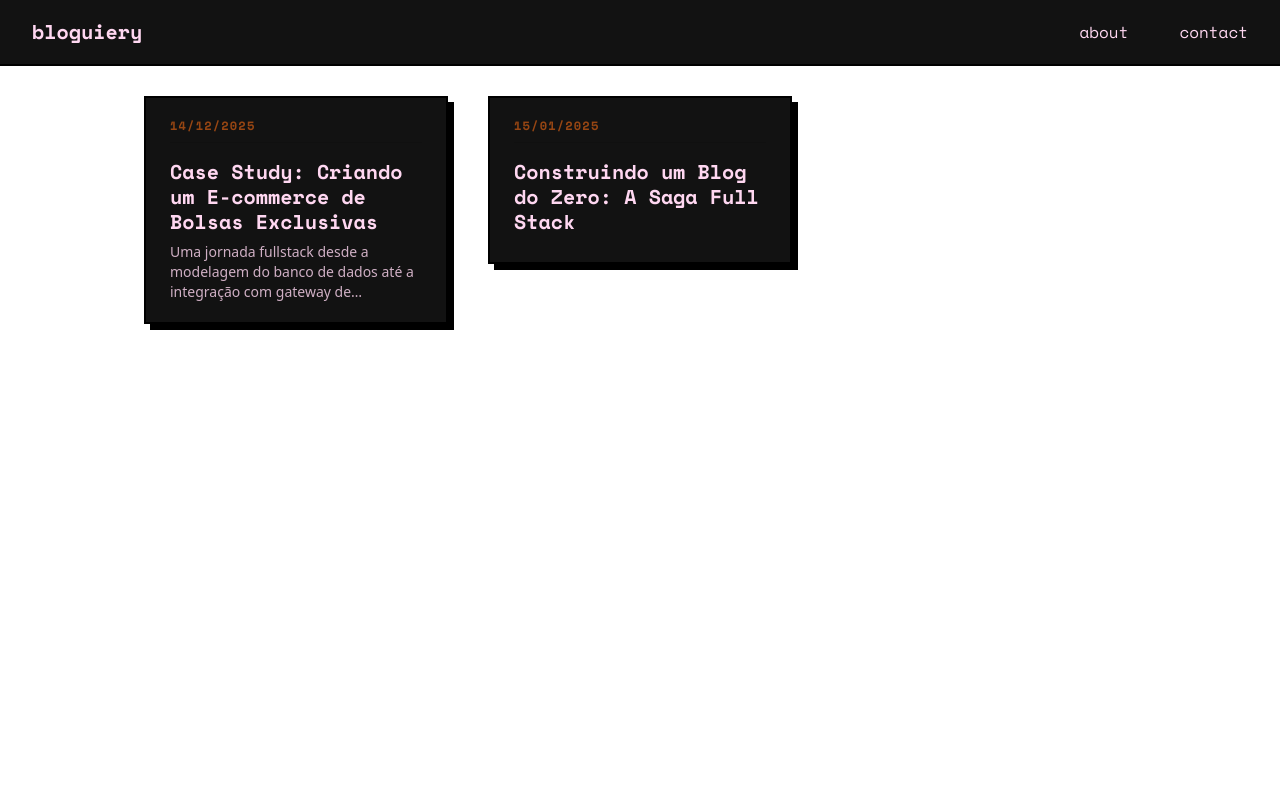
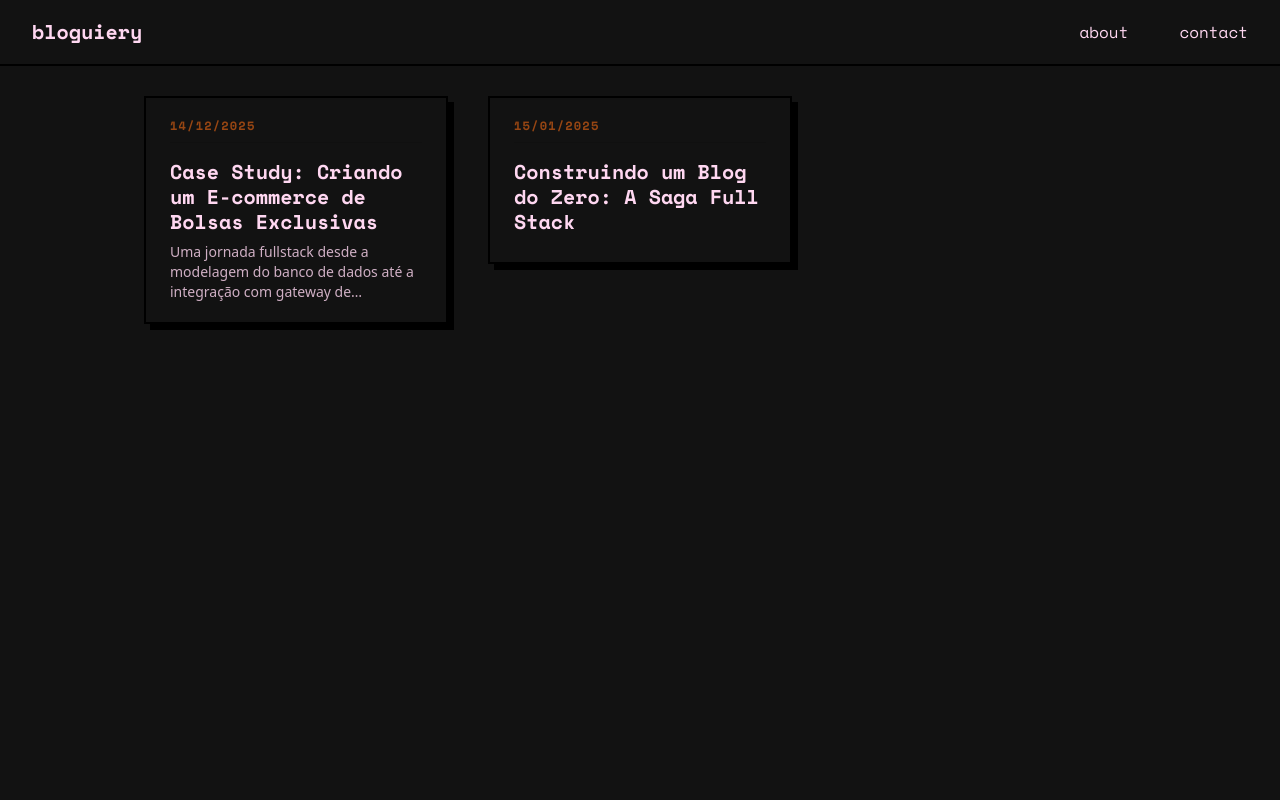
Before and after one commit to Roniery-07/bloguiery-next, a Next.js app: page / in a window 1280 px wide. Shown: the top 800 px of the page. Built offline with nearby package versions, Linux system fonts and the light colour scheme.

Commit message:
fix color background on light theme

```diff
--- a/app/(posts)/post/[slug]/page.tsx
+++ b/app/(posts)/post/[slug]/page.tsx
@@ -69,7 +69,7 @@ export default async function Page({ params }: { params: Promise<{ slug: string
         </div>
       )}
 
-      <div className="content prose max-w-none dark:prose-invert">
+      <div className="content prose max-w-none prose-invert">
         <Markdown
           components={{
             code: CodeBlock,
--- a/app/globals.css
+++ b/app/globals.css
@@ -16,14 +16,13 @@
   line-height: 1.5;
   font-weight: 400;
 
-  color-scheme: light dark;
   color: rgba(255, 255, 255, 0.87);
 
   font-synthesis: none;
   text-rendering: optimizeLegibility;
   -webkit-font-smoothing: antialiased;
   -moz-osx-font-smoothing: grayscale;
-
+  background-color: var(--color-background);
   --pink: #ff79c6;
 }
 
```
